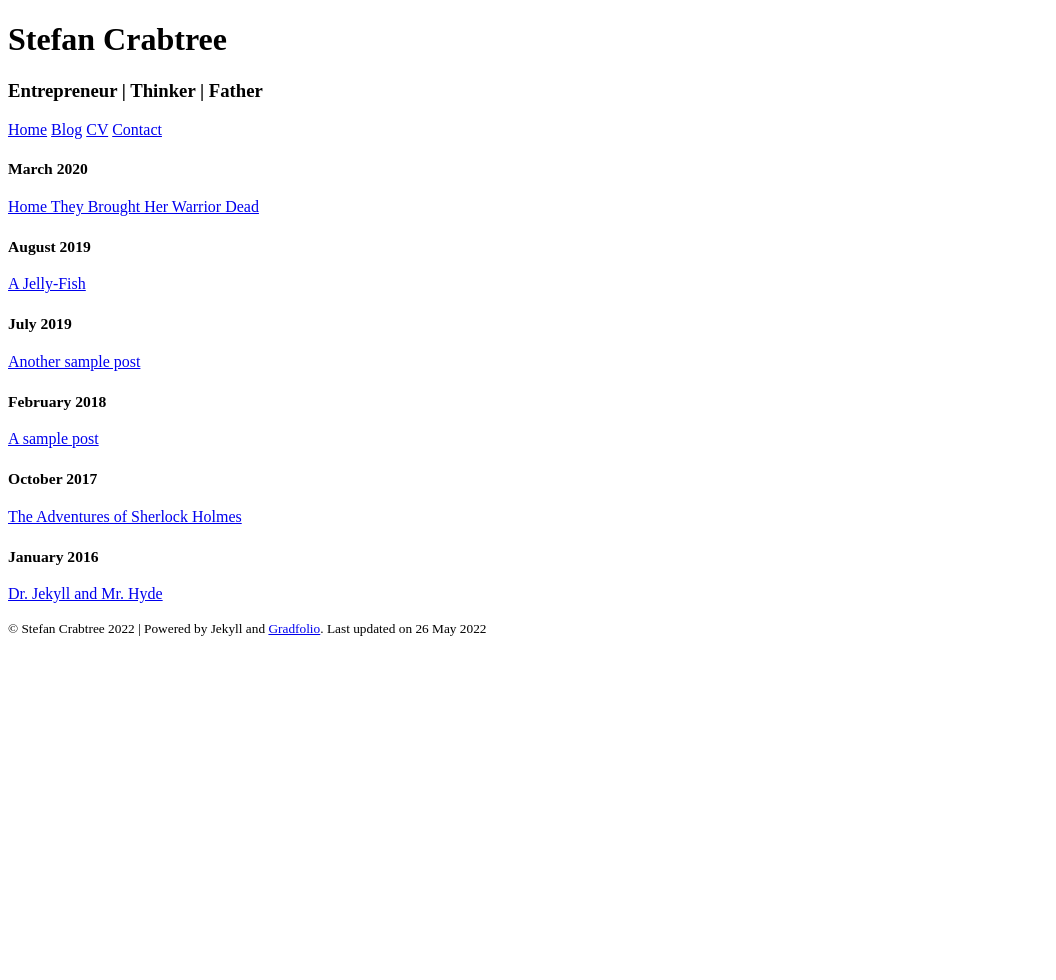
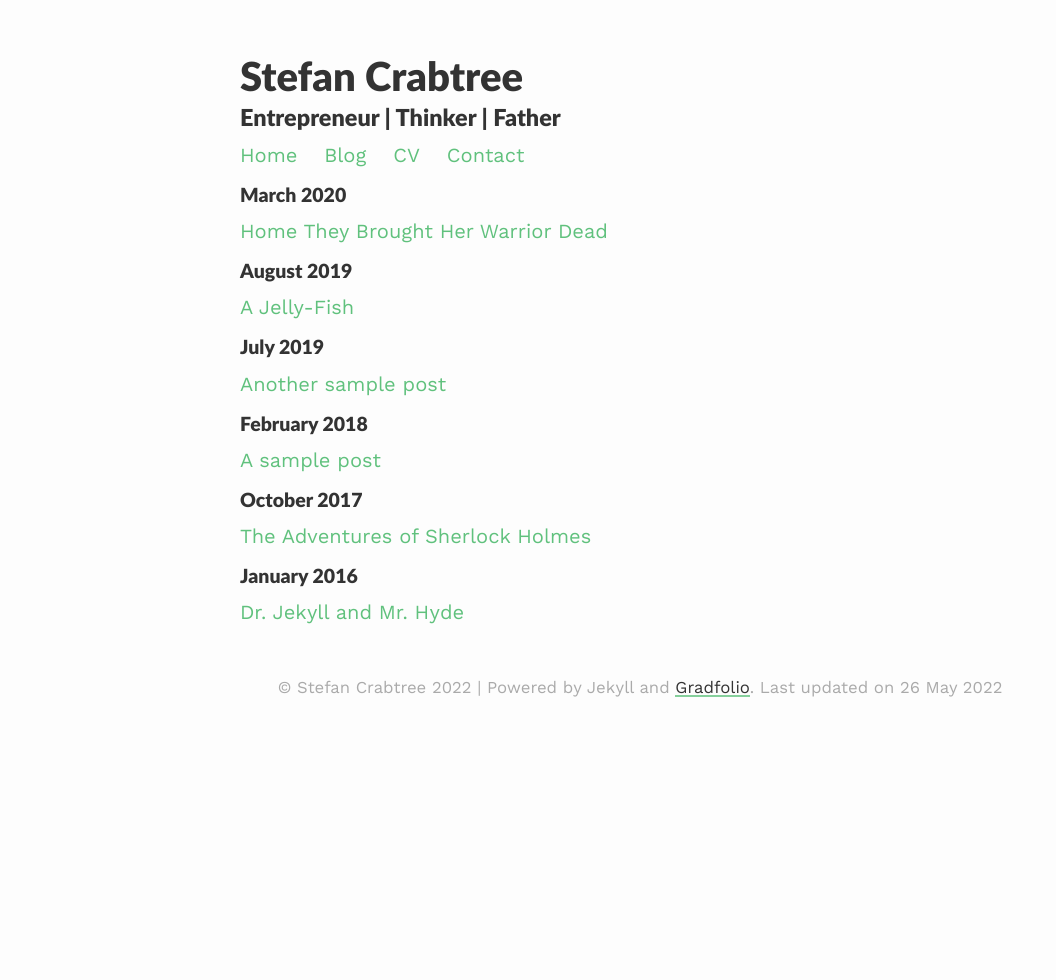
Before and after one commit to hausbauconstruction/portfolio-example-1, a Jekyll site: the page built from archive.html, in a window 1280 px wide. Shown: the whole page, without its empty margins (0-1056 px from the left). Built offline with Jekyll 4.4.1, drawn with Linux system fonts in a browser that asks for light colours; nearby versions of some CDN libraries; before the commit the page ends 900 px from its top, so only the background shows below that.

Commit message:
added slash to base-url

```diff
--- a/_config.yml
+++ b/_config.yml
@@ -3,7 +3,7 @@
 title: Stefan Crabtree
 description: Entrepreneur | Thinker | Father
 
-baseurl: stefan-portfolio #name of GitHub repository
+baseurl: /stefan-portfolio #name of GitHub repository
 url: "" #custom url to be used instead of GitHub repository
 email: #
 
```
